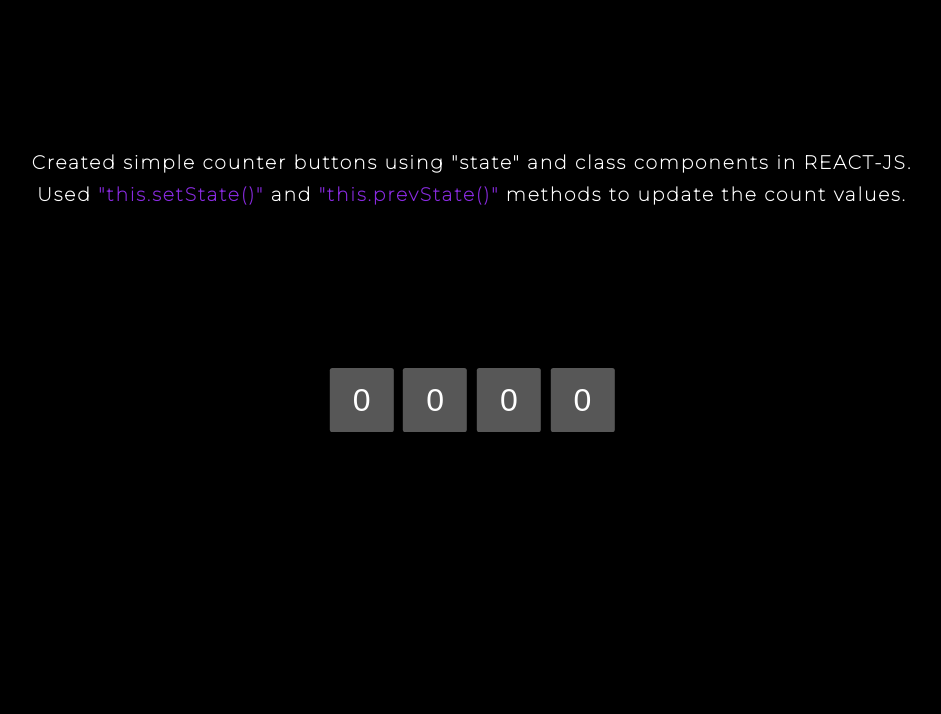
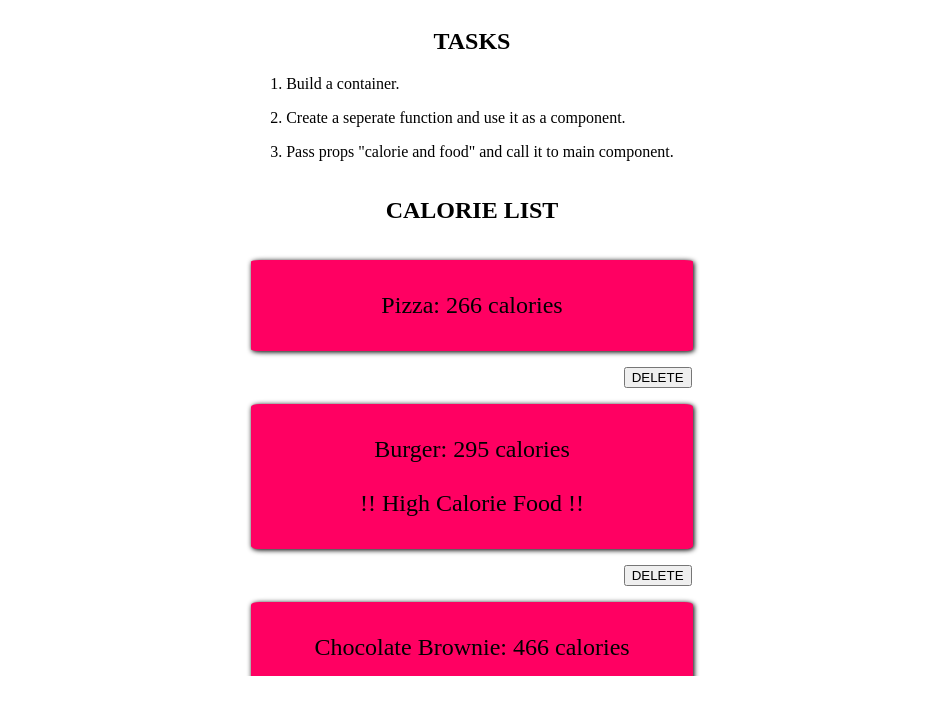
Before and after one commit to saksham-chaturvedii/DEVSNEST-Frontend, a React (Create React App) app in the folder react-js/: page / in a window 1280 px wide. Shown: the top 714 px of the page, without its empty margins (168-1109 px from the left). Built offline with nearby package versions, Linux system fonts and the light colour scheme.

Commit message:
DAY 20 S1

```diff
--- a/react-js/src/App.jsx
+++ b/react-js/src/App.jsx
@@ -3,15 +3,14 @@
 // import Day18CalorieApp from "./DAY 18/App_18_Calorie";
 // import Day18ChessboardApp from "./DAY 18/App_18_Chess";
 // For Day 19, refer to index.js directly.
+import Day20CalorieApp from "./DAY 20/App_20";
+
     const App = ()=>{
         return (
           <div>
             {/* <Day16 /> */}
-
             {/* <Day17 /> */}
-
             {/* <Day18CalorieApp /> */}
-
             {/* <div className="center">
               <Day18ChessboardApp />
               <h2>
@@ -19,6 +18,7 @@
                 statements, reusuable components)
               </h2>
             </div> */}
+            <Day20CalorieApp/>
           </div>
         );
     }
--- /dev/null
+++ b/react-js/src/DAY 20/App_20.jsx
@@ -0,0 +1,25 @@
+import Task from "./Task";
+import CalorieList from "./CalorieList";
+
+const App = (props) => {
+  var calorie_arr = [
+    { food: "Pizza", calories: "266" },
+    { food: "Burger", calories: "295" },
+    { food: "Chocolate Brownie", calories: "466" },
+    { food: "Coca-Cola Classic", calories: "140" },
+    { food: "French fries", calories: "312" },
+    { food: "Noodles", calories: "138" },
+  ];
+  return (
+    <div className="container">
+      <Task />
+      <h2>CALORIE LIST</h2>
+      <div className="food_container">
+        {calorie_arr.map((item, index) => (
+          <CalorieList key={index} food={item.food} calories={item.calories} />
+        ))}
+      </div>
+    </div>
+  );
+};
+export default App;
--- /dev/null
+++ b/react-js/src/DAY 20/CalorieList.jsx
@@ -0,0 +1,14 @@
+import "./style.css";
+const CalorieList = (props) => {
+  return (
+    <div>
+      <div className="list">
+        {props.food}: {props.calories} calories
+        {props.calories >= 290 ? <div><br />!! High Calorie Food !! </div> : ""}
+      </div>
+          <button id="del"> DELETE </button>
+    </div>
+  );
+};
+
+export default CalorieList;
--- /dev/null
+++ b/react-js/src/DAY 20/Task.jsx
@@ -0,0 +1,12 @@
+import "./style.css";
+const tasks = () => {
+  return (
+    <div>
+      <h2 style={{ textAlign: "center" }}>TASKS</h2>
+      <p>1. Build a container.</p>
+      <p>2. Create a seperate function and use it as a component.</p>
+      <p>3. Pass props "calorie and food" and call it to main component.</p>
+    </div>
+  );
+};
+export default tasks;
--- /dev/null
+++ b/react-js/src/DAY 20/style.css
@@ -0,0 +1,35 @@
+body
+{
+    overflow: hidden;
+}
+.container
+{
+    display: flex;
+    flex-direction: column;
+    align-items: center;
+}
+.food_container
+{
+    display: flex;
+    flex-direction: column;
+    flex-wrap: nowrap;
+    overflow: scroll;
+    overflow-x: hidden;
+    height: 27rem;
+    width: 40%;
+}
+.list
+{
+    background-color: rgb(255, 0, 98);
+    text-align: center;
+    margin: 1rem 2rem;
+    padding: 2rem;
+    font-size: 1.5em;
+    border-radius: 2%;
+    box-shadow: 1px 1px 5px 0.2px black;
+}
+#del
+{
+    position: relative;
+    left: 80%;
+}
```
Also changed, not shown: react-js/src/index.js (+6 -4 lines).
